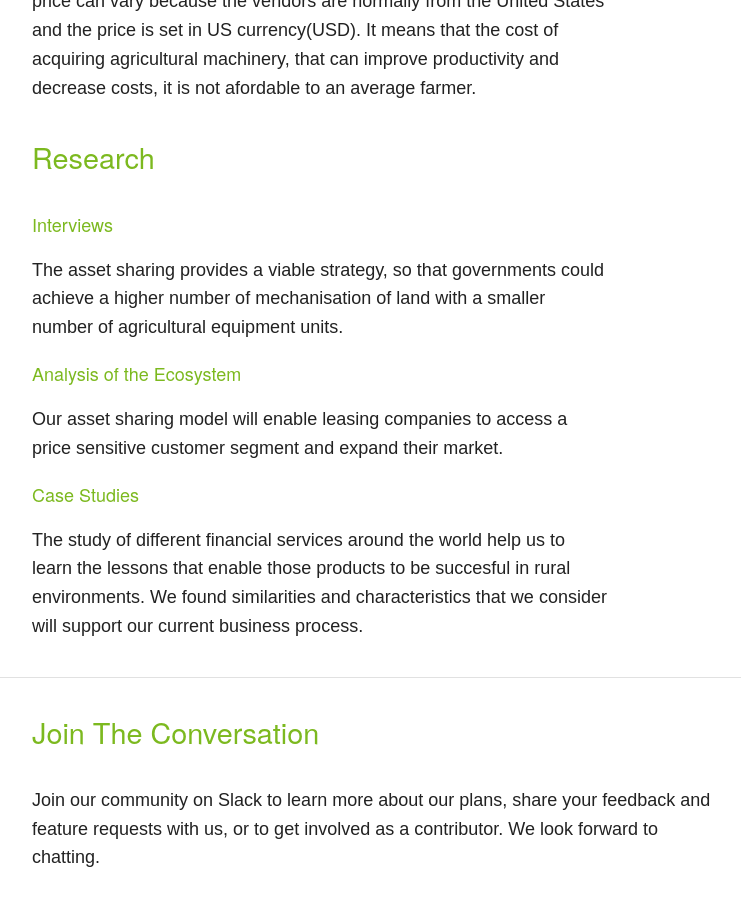
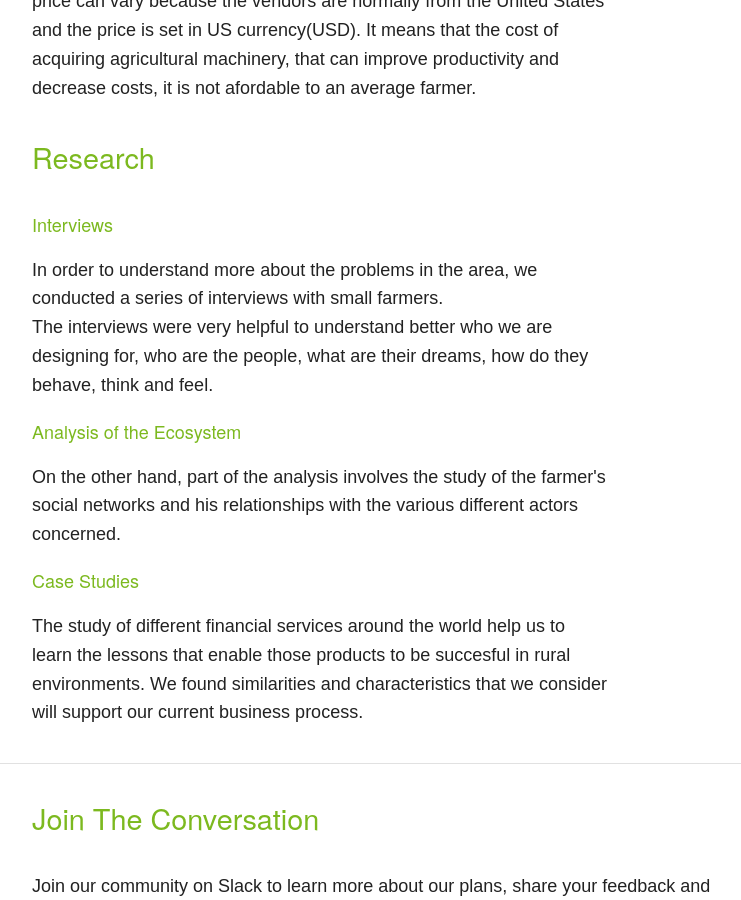
Before and after one commit to Obsidian-Project/obsidian-project.github.io, a Jekyll site: the page built from business-case.html, in a window 1280 px wide and 900 px high, scrolled down 1180 px. Shown: the whole window, without its empty margins (104-845 px from the left). Built offline with Jekyll 4.4.1, drawn with Linux system fonts in a browser that asks for light colours.

Commit message:
Update business-case.html

```diff
--- a/business-case.html
+++ b/business-case.html
@@ -47,13 +47,15 @@ page: business-page
         <h2>Research</h2>
         <h5 class="margin1rem">Interviews
         </h5>
-        <p>The asset sharing provides a viable strategy, so that governments could achieve a higher number of mechanisation
-            of land with a smaller number of agricultural equipment units.
+        <p>In order to understand more about the problems in the area, we conducted a series of interviews with
+small farmers.
+        </p>
+        <p>The interviews were very helpful to understand better who we are designing for, who are the people, what are their dreams, how do they behave, think and feel.
         </p>
         <h5 class="margin1rem">Analysis of the Ecosystem
         </h5>
-        <p>Our asset sharing model will enable leasing companies to access a price sensitive customer segment and expand their
-            market.
+        <p>On the other hand, part of the analysis involves the study of the farmer's social networks and his relationships with the various
+different actors concerned.
         </p>
         <h5 class="margin1rem">Case Studies
         </h5>
```
